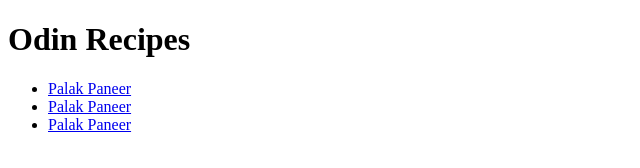
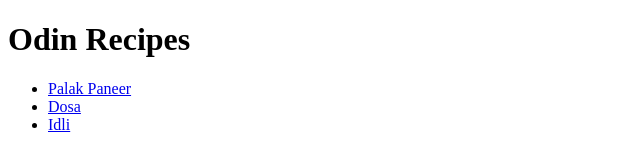
Before and after one commit to AarushMaddula/odin-recipes, a plain HTML site: page index.html in a window 1280 px wide. Shown: the whole page, without its empty margins (0-640 px from the left). Drawn offline with Linux system fonts and the light colour scheme.

Commit message:
Add links to all recipes pages to index.html

```diff
--- a/index.html
+++ b/index.html
@@ -9,8 +9,8 @@
     <h1>Odin Recipes</h1>
     <ul>
         <li><a href="recipes/palak-paneer.html">Palak Paneer</a></li>
-        <li><a href="recipes/palak-paneer.html">Palak Paneer</a></li>
-        <li><a href="recipes/palak-paneer.html">Palak Paneer</a></li>
+        <li><a href="recipes/dosa.html">Dosa</a></li>
+        <li><a href="recipes/idli.html">Idli</a></li>
     </ul>
 </body>
 </html>
```
